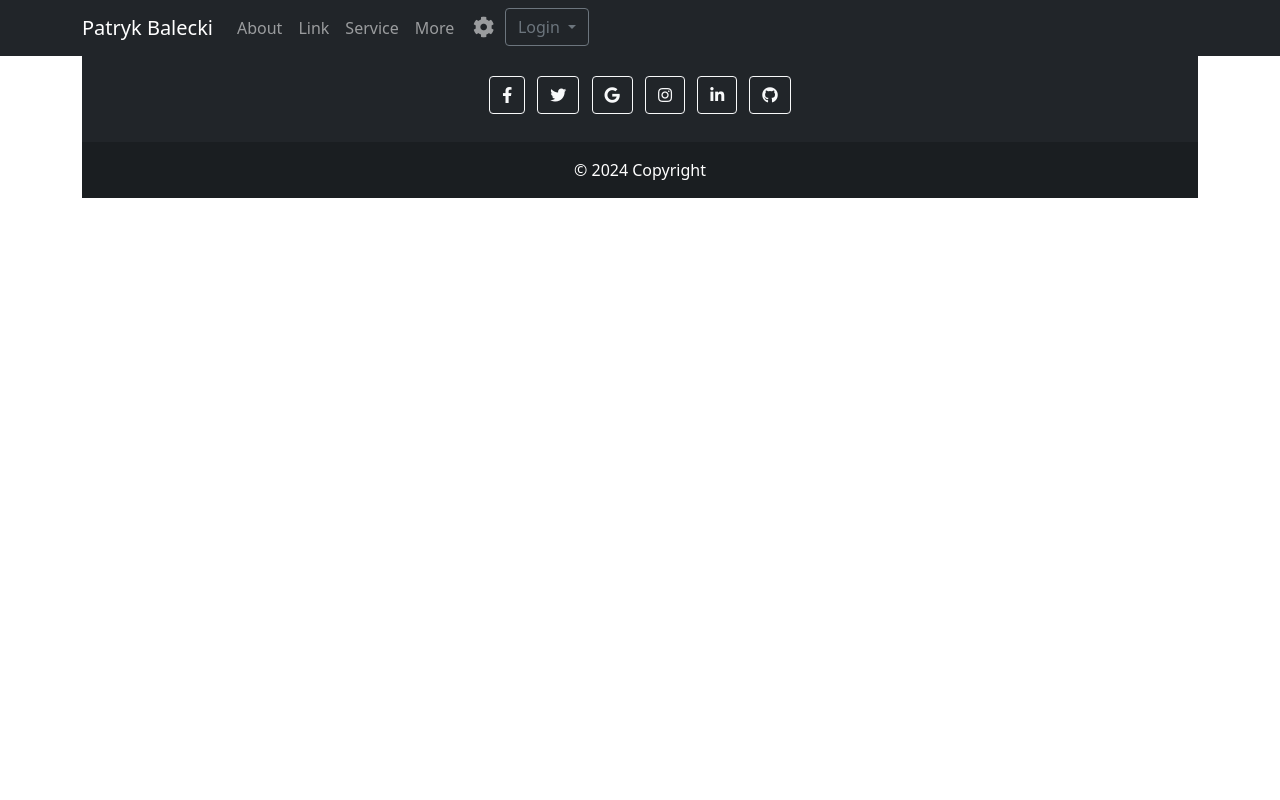
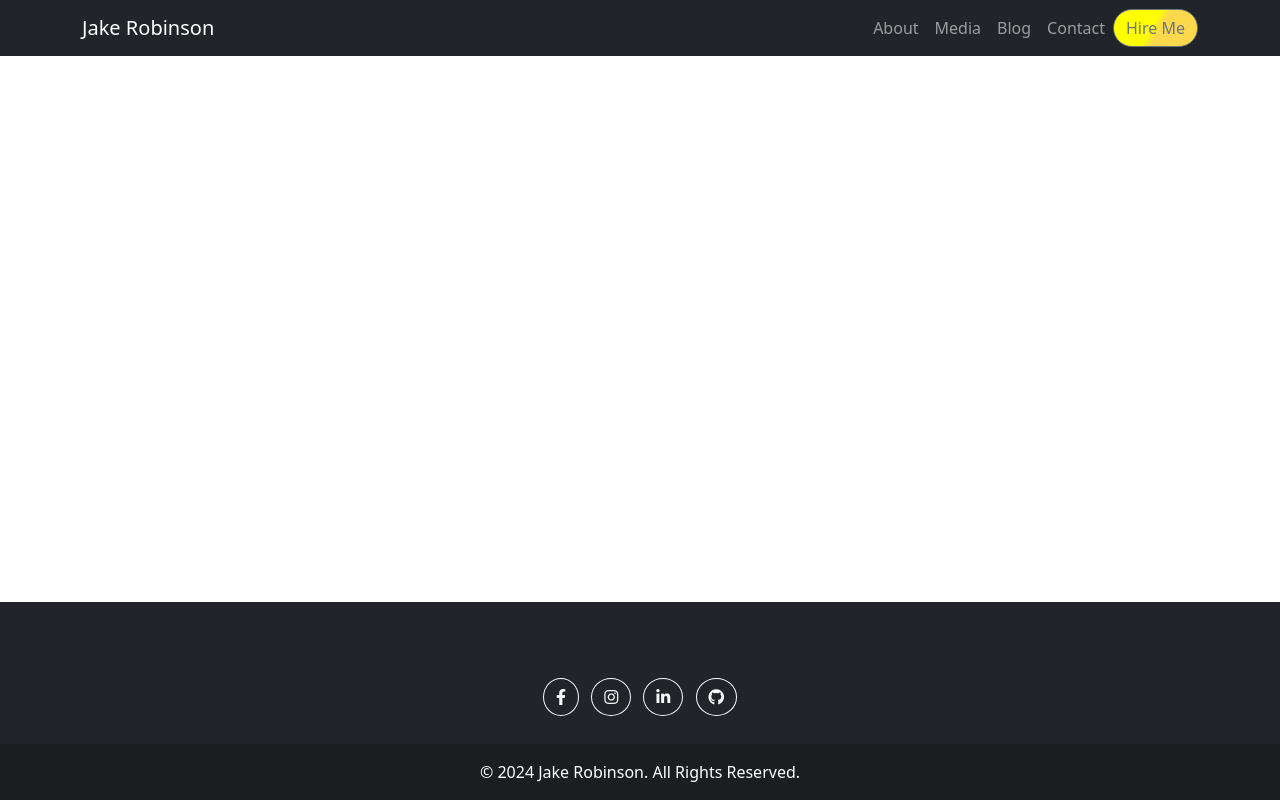
Before and after one commit to PatrykBal/ucd_pa_python_proj, a Flask app: page /base in a window 1280 px wide. Run offline with Flask 3, Linux system fonts and the light colour scheme; some libraries are stand-ins or nearby versions.

Commit message:
made changes to footer and nav bar/ added index.html

```diff
--- a/app.py
+++ b/app.py
@@ -1,10 +1,15 @@
 from flask import Flask, render_template
 
 app = Flask(__name__)
+
+@app.route("/")
+def index():
+    return render_template("index.html")
 
 @app.route("/base")
 def base():
     return render_template("base.html")
 
+
 if __name__ == "__main__":
     app.run(debug=True)
--- /dev/null
+++ b/static/css/base.css
@@ -0,0 +1,11 @@
+/* NAV BAR */
+
+button:focus {
+    outline: 0;
+}
+
+.navbar .dropdown-menu .form-control {
+    width: 200px;
+}
+
+/* FOOTER */
--- a/static/css/styles.css
+++ b/static/css/styles.css
@@ -0,0 +1,5 @@
+/* HERO SECTION */
+
+.hero-section {
+    background: #000000;
+}
--- a/templates/base.html
+++ b/templates/base.html
@@ -6,9 +6,9 @@
 
     <link rel="stylesheet" href="{{ url_for('static', filename='css/bootstrap.min.css') }}">
     <link rel="stylesheet" href="https://cdnjs.cloudflare.com/ajax/libs/font-awesome/5.15.4/css/all.min.css">
-    <link rel="stylesheet" href="styles.css">
+    <link rel="stylesheet" href="/static/css/base.css">
 
-    <title>Base Page</title>
+    <title>Jake Robinson | {% block title %} {% endblock %}</title>
 </head>
 <body>
 
@@ -16,95 +16,70 @@
 
     <nav class="navbar navbar-expand-lg navbar-dark bg-dark fixed-top" role="navigation">
         <div class="container">
-            <a class="navbar-brand" href="#">Patryk Balecki</a>
+            <a class="navbar-brand" href="#">Jake Robinson</a>
             <button class="navbar-toggler border-0" type="button" data-toggle="collapse" data-target="#exCollapsingNavbar">
                 &#9776;
             </button>
-            <div class="collapse navbar-collapse" id="exCollapsingNavbar">
+            <div class="collapse navbar-collapse d-flex justify-content-end" id="exCollapsingNavbar">
                 <ul class="nav navbar-nav">
                     <li class="nav-item"><a href="#" class="nav-link">About</a></li>
-                    <li class="nav-item"><a href="#" class="nav-link">Link</a></li>
-                    <li class="nav-item"><a href="#" class="nav-link">Service</a></li>
-                    <li class="nav-item"><a href="#" class="nav-link">More</a></li>
+                    <li class="nav-item"><a href="#" class="nav-link">Media</a></li>
+                    <li class="nav-item"><a href="#" class="nav-link">Blog</a></li>
+                    <li class="nav-item"><a href="#" class="nav-link">Contact</a></li>
                 </ul>
                 <ul class="nav navbar-nav flex-row justify-content-between ml-auto">
-                    <li class="nav-item order-2 order-md-1"><a href="#" class="nav-link" title="settings"><i class="fa fa-cog fa-fw fa-lg"></i></a></li>
                     <li class="dropdown order-1">
-                        <button type="button" id="dropdownMenu1" data-toggle="dropdown" class="btn btn-outline-secondary dropdown-toggle">Login <span class="caret"></span></button>
-                        <ul class="dropdown-menu dropdown-menu-right mt-1">
-                          <li class="p-3">
-                                <form class="form" role="form">
-                                    <div class="form-group">
-                                        <input id="emailInput" placeholder="Email" class="form-control form-control-sm" type="text" required="">
-                                    </div>
-                                    <div class="form-group">
-                                        <input id="passwordInput" placeholder="Password" class="form-control form-control-sm" type="text" required="">
-                                    </div>
-                                    <div class="form-group">
-                                        <button type="submit" class="btn btn-primary btn-block">Login</button>
-                                    </div>
-                                    <div class="form-group text-xs-center">
-                                        <small><a href="#">Forgot password?</a></small>
-                                    </div>
-                                </form>
-                            </li>
-                        </ul>
+                        <button style="background:linear-gradient(-60deg, rgb(252, 217, 76) 45%, rgb(255, 255, 2) 55%);"
+                          type="button" id="dropdownMenu1" data-toggle="dropdown" class="btn btn-outline-secondary rounded-pill"> Hire Me <span class="caret"></span></button>
                     </li>
                 </ul>
             </div>
         </div>
     </nav>
 
+    {% block body%}
+
+
+    {% endblock%}
+
     <!--FOOTER-->
-    <div class="container my-5">
 
-        <footer class="bg-dark text-center text-white">
-        <!-- Grid container -->
+    <footer class="bg-dark text-center text-white fixed-bottom">
+      <div class="container my-5"></div>
         <div class="container p-4 pb-0">
           <!-- Section: Social media -->
           <section class="mb-4">
             <!-- Facebook -->
-            <a class="btn btn-outline-light btn-floating m-1" href="#!" role="button"
+            <a class="btn btn-outline-light btn-floating m-1 rounded-circle" href="https://www.facebook.com/" role="button"
               ><i class="fab fa-facebook-f"></i
             ></a>
 
-            <!-- Twitter -->
-            <a class="btn btn-outline-light btn-floating m-1" href="#!" role="button"
-              ><i class="fab fa-twitter"></i
-            ></a>
-
-            <!-- Google -->
-            <a class="btn btn-outline-light btn-floating m-1" href="#!" role="button"
-              ><i class="fab fa-google"></i
-            ></a>
-
             <!-- Instagram -->
-            <a class="btn btn-outline-light btn-floating m-1" href="#!" role="button"
+            <a class="btn btn-outline-light btn-floating m-1 rounded-circle" href="https://www.instagram.com/" role="button"
               ><i class="fab fa-instagram"></i
             ></a>
 
             <!-- Linkedin -->
-            <a class="btn btn-outline-light btn-floating m-1" href="#!" role="button"
+            <a class="btn btn-outline-light btn-floating m-1 rounded-circle" href="https://ie.linkedin.com/" role="button"
               ><i class="fab fa-linkedin-in"></i
             ></a>
 
             <!-- Github -->
-            <a class="btn btn-outline-light btn-floating m-1" href="#!" role="button"
+            <a class="btn btn-outline-light btn-floating m-1 rounded-circle" href="https://github.com/PatrykBal/ucd_pa_python_proj" role="button"
               ><i class="fab fa-github"></i
             ></a>
           </section>
           <!-- Section: Social media -->
         </div>
-        <!-- Grid container -->
 
         <!-- Copyright -->
         <div class="text-center p-3" style="background-color: rgba(0, 0, 0, 0.2);">
-          © 2024 Copyright
+          © 2024 Jake Robinson. All Rights Reserved.
         </div>
         <!-- Copyright -->
-      </footer>
+    </div>
+  </footer>
 
-      </div>
 
 
 <script src="https://code.jquery.com/jquery-3.5.1.slim.min.js"></script>
```
Also changed, not shown: templates/index.html (+15 -0 lines).
